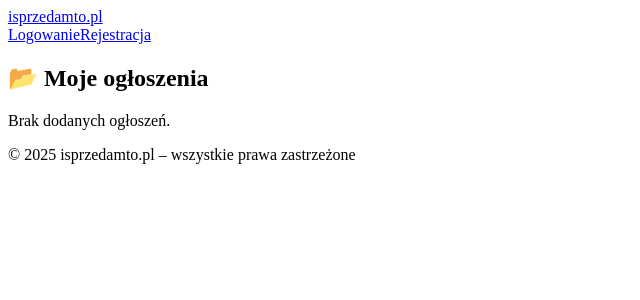
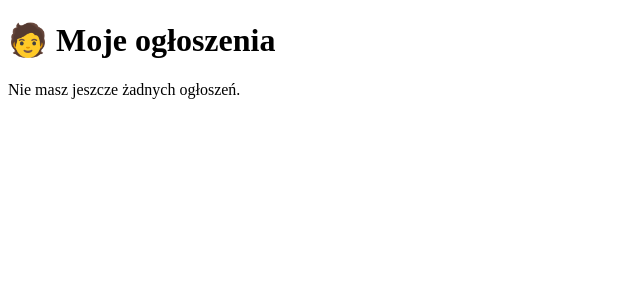
Before and after one commit to SprzedamTo/isprzedamto-clean, a Next.js app: page /account in a window 1280 px wide. Shown: the top 300 px of the page, without its empty margins (0-640 px from the left). Built offline with nearby package versions, Linux system fonts and the light colour scheme.

Commit message:
Update account.js

```diff
--- a/pages/account.js
+++ b/pages/account.js
@@ -1,45 +1,49 @@
 import { useEffect, useState } from 'react';
-import Layout from '../components/Layout';
-import Link from 'next/link';
+import Head from 'next/head';
+import AdCard from '../components/AdCard';
 
 export default function Account() {
   const [ads, setAds] = useState([]);
 
   useEffect(() => {
-    const stored = JSON.parse(localStorage.getItem('ads') || '[]');
+    const stored = JSON.parse(localStorage.getItem('ads')) || [];
     setAds(stored);
   }, []);
 
+  const handleDelete = (index) => {
+    const updated = [...ads];
+    updated.splice(index, 1);
+    setAds(updated);
+    localStorage.setItem('ads', JSON.stringify(updated));
+  };
+
   return (
-    <Layout>
-      <div className="max-w-6xl mx-auto px-4 py-6">
-        <h2 className="text-2xl font-bold mb-4">📂 Moje ogłoszenia</h2>
+    <>
+      <Head>
+        <title>Moje konto - isprzedamto.pl</title>
+      </Head>
+
+      <main className="max-w-5xl mx-auto p-4">
+        <h1 className="text-2xl font-bold mb-4">🧑 Moje ogłoszenia</h1>
 
         {ads.length === 0 ? (
-          <p className="text-gray-500">Brak dodanych ogłoszeń.</p>
+          <p className="text-gray-500">Nie masz jeszcze żadnych ogłoszeń.</p>
         ) : (
-          <div className="grid grid-cols-1 sm:grid-cols-2 md:grid-cols-3 gap-4">
-            {ads.map(ad => (
-              <Link href={`/ad/${ad.id}`} key={ad.id}>
-                <div className="border rounded p-3 hover:shadow cursor-pointer bg-white">
-                  {ad.photos && ad.photos.length > 0 ? (
-                    <div className="mb-2 w-full h-32 bg-gray-100 flex items-center justify-center text-sm text-gray-500">
-                      {ad.photos[0]}
-                    </div>
-                  ) : (
-                    <div className="mb-2 w-full h-32 bg-gray-100 flex items-center justify-center text-sm text-gray-400">
-                      brak zdjęcia
-                    </div>
-                  )}
-                  <h3 className="font-semibold truncate">{ad.title}</h3>
-                  <p className="text-sm text-gray-600">{ad.brand} | {ad.year}</p>
-                  <p className="text-blue-700 font-bold">{parseInt(ad.price).toLocaleString()} zł</p>
-                </div>
-              </Link>
+          <div className="grid gap-4 sm:grid-cols-2 md:grid-cols-3">
+            {ads.map((ad, idx) => (
+              <div key={idx} className="relative group">
+                <AdCard ad={ad} />
+                <button
+                  onClick={() => handleDelete(idx)}
+                  className="absolute top-2 right-2 bg-red-500 text-white text-xs px-2 py-1 rounded opacity-0 group-hover:opacity-100 transition"
+                >
+                  Usuń
+                </button>
+              </div>
             ))}
           </div>
         )}
-      </div>
-    </Layout>
+      </main>
+    </>
   );
 }
```
